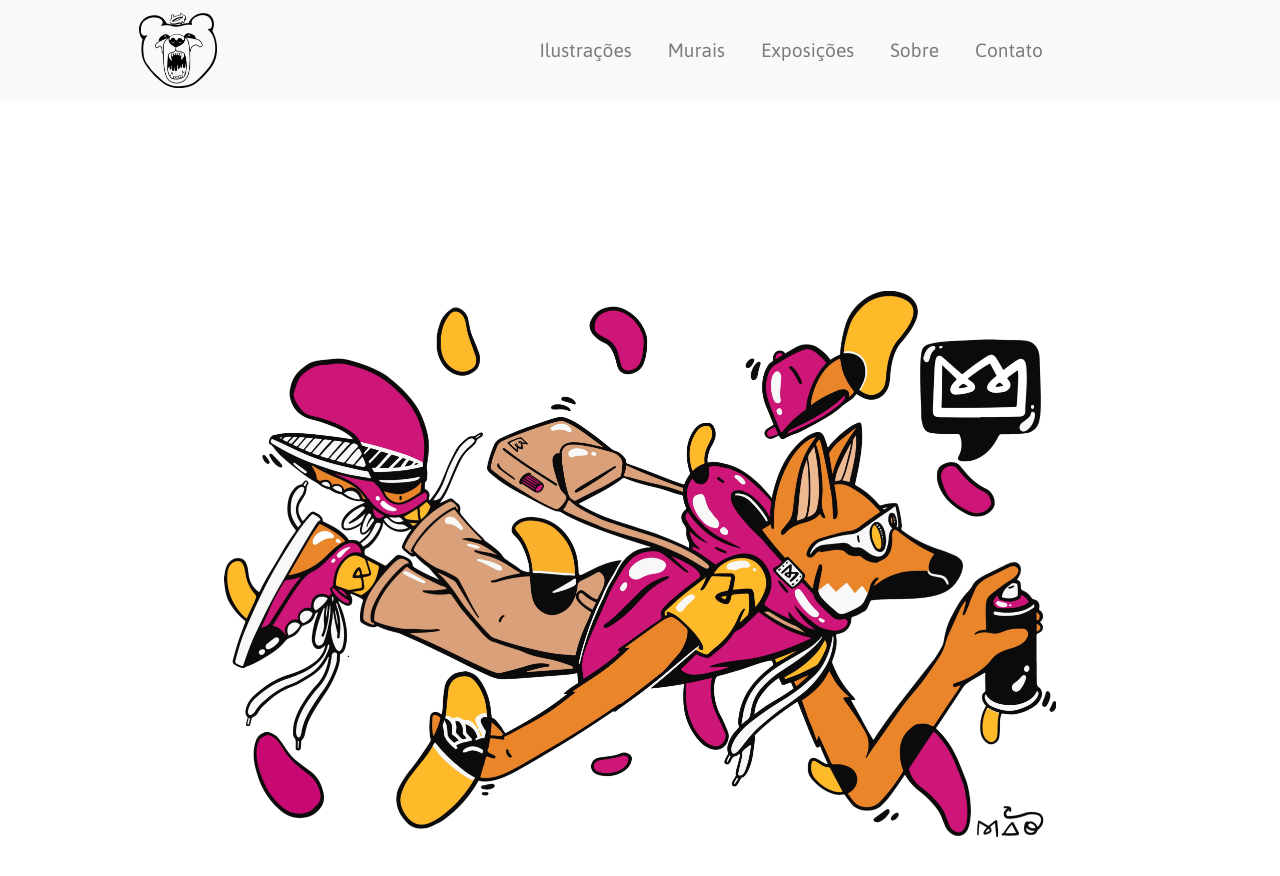
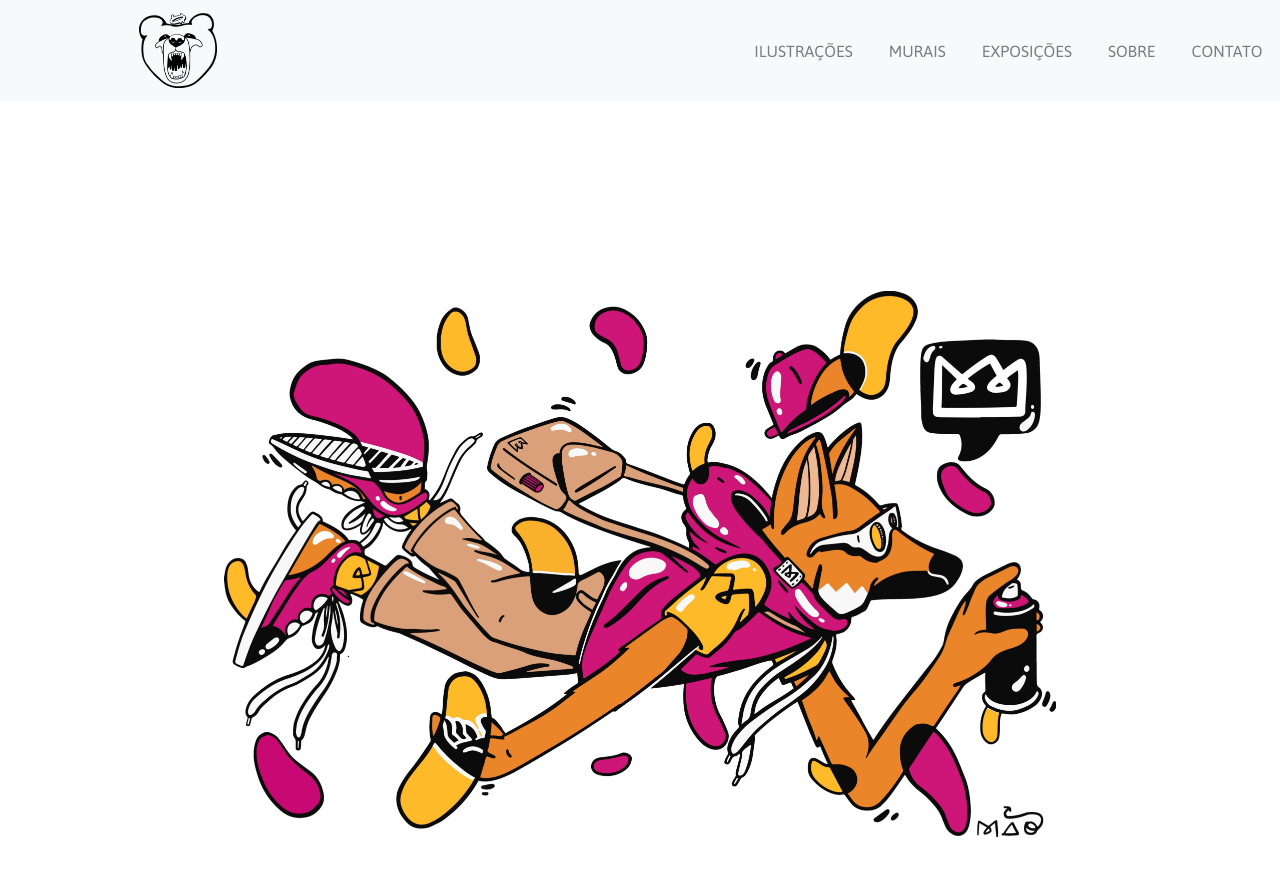
Before and after one commit to hasher-hasher/mao, a Jekyll site: the page built from index.html, in a window 1280 px wide. Shown: the top 876 px of the page. Built offline with Jekyll 4.4.1, drawn with Linux system fonts in a browser that asks for light colours.

Commit message:
ajustes de fonte

```diff
--- a/_includes/header.html
+++ b/_includes/header.html
@@ -6,7 +6,7 @@
         </button>
 
         <div class="collapse navbar-collapse" style="justify-content: flex-end" id="navbarSupportedContent">
-            <ul class="navbar-nav center-list-items">
+            <ul class="navbar-nav nav-list center-list-items">
                 <li class="nav-item">
                         <a class="nav-link" href="{{site.url}}{{site.baseurl}}/ilustracoes">Ilustrações</a>
                 </li>
--- a/_sass/minima/_layout.scss
+++ b/_sass/minima/_layout.scss
@@ -1,14 +1,16 @@
 @font-face {
     font-family: Asap;
     src: url('fonts/Asap/Asap-Regular.ttf');
+}
+
+* {
+    text-transform: uppercase;
 }
 
 html, body {
     width: 100%;
     min-height: 100vh;
 }
-
-
 
 .main-header {
     flex: 1;
@@ -76,7 +78,7 @@ html, body {
 
 .exposicoes h3 {
     font-family: Asap;
-    font-size: 3.5rem;
+    font-size: 2.8rem;
     margin-bottom: 55px;
     margin-top: 45px;
     text-align: center;
@@ -121,6 +123,10 @@ html, body {
     font-size: 3.5rem;
     margin-bottom: 55px;
     margin-top: 75px;
+}
+
+.nav-list li a {
+    font-size: 1rem !important;
 }
 
 @media screen and (max-width: 768px) {
@@ -244,7 +250,7 @@ html, body {
         margin-top: 75px;
         text-align: center;
         font-family: Asap;
-        font-size: 3.6rem;
+        font-size: 2.8rem;
         margin-bottom: 50px;
     }
 
@@ -268,12 +274,12 @@ html, body {
     }
 
     .sobre h3 {
-        font-size: 3.5rem;
+        font-size: 2.8rem;
         color: white;
         margin-bottom: 55px;
     }
 
     .center-list-items {
-        margin-right: 46% !important;
+        margin-right: 24% !important;
     }
 }
```
